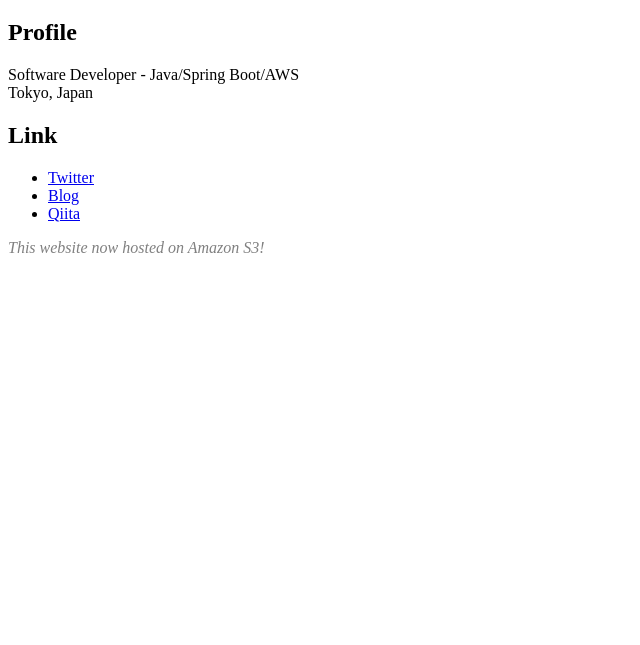
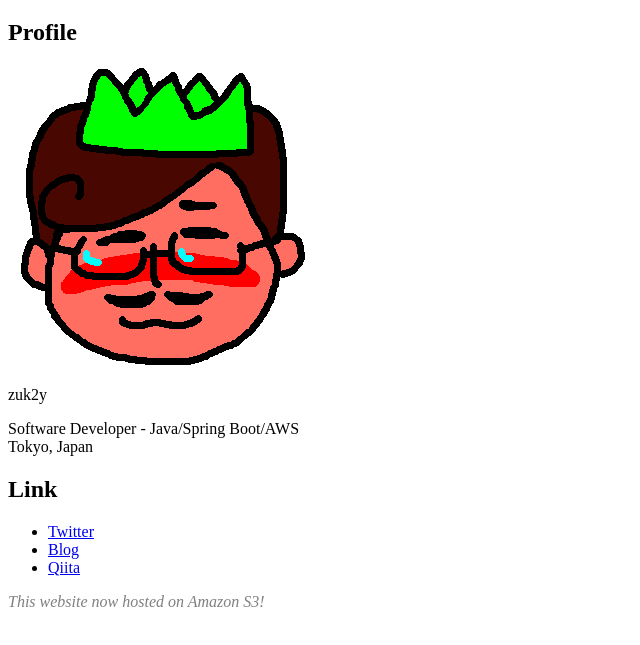
Before and after one commit to zuk2y/zuk2y.com, a plain HTML site: page deproy_targets/index.html in a window 1280 px wide. Shown: the part 61-706 px from the top of the page, without its empty margins (0-640 px from the left). Drawn offline with Linux system fonts and the light colour scheme.

Commit message:
プロフィール画像を追加

```diff
--- a/deproy_targets/index.html
+++ b/deproy_targets/index.html
@@ -8,6 +8,12 @@
 <body>
  <h1>zuk2y's website</h1>
  <h2>Profile</h2>
+ <p class=prof_img>
+    <img src="img/zuk2y.png" alt="zuk2y" title="zuk2y">
+</p>
+ <p>
+     zuk2y
+</p>
  <p>
     Software Developer - Java/Spring Boot/AWS<br>
     Tokyo, Japan
```
Also changed, not shown: deproy_targets/img/zuk2y.png (added).
